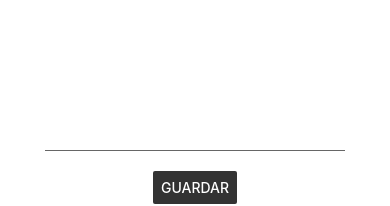
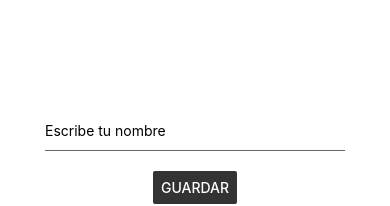
Before and after one commit to Ricardo-VP/RN-asyncstorage, a React Native app: screen / in a window 390 px wide. Shown: the part 236-442 px from the top of the page. Built offline with nearby package versions, Linux system fonts and the light colour scheme.

Commit message:
Agregando placeholder al textinput

```diff
--- a/App.js
+++ b/App.js
@@ -13,7 +13,7 @@ const App = () => {
   return (
     <>
       <View style={styles.contenedor}>
-        <TextInput style={styles.input}/>
+        <TextInput placeholder="Escribe tu nombre" style={styles.input}/>
         <Button title="Guardar" color="#333"/>
         <TouchableHighlight style={styles.btnEliminar}>
           <Text style={styles.txtEliminar}>Eliminar Nombre &times;</Text>
```
